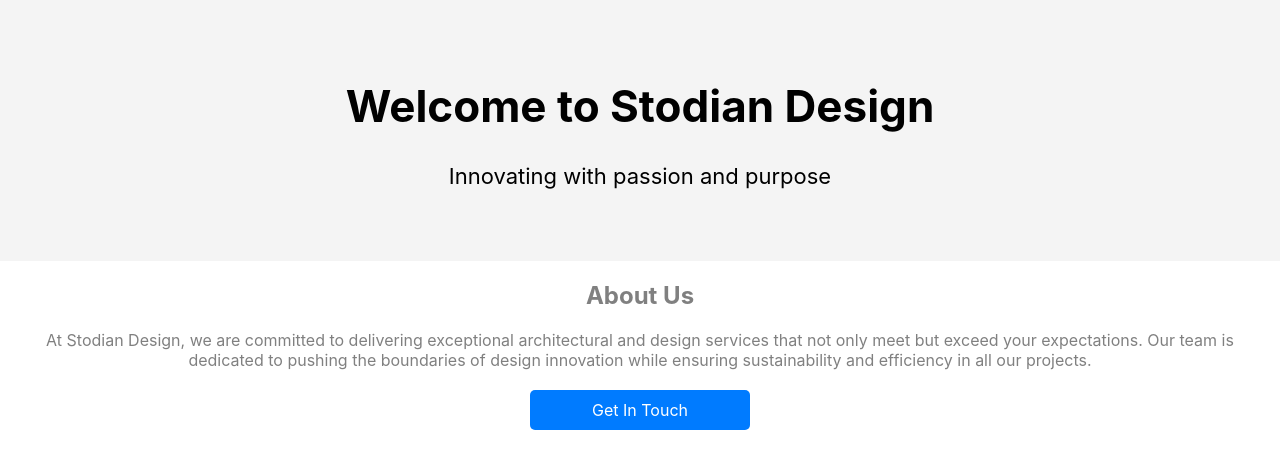
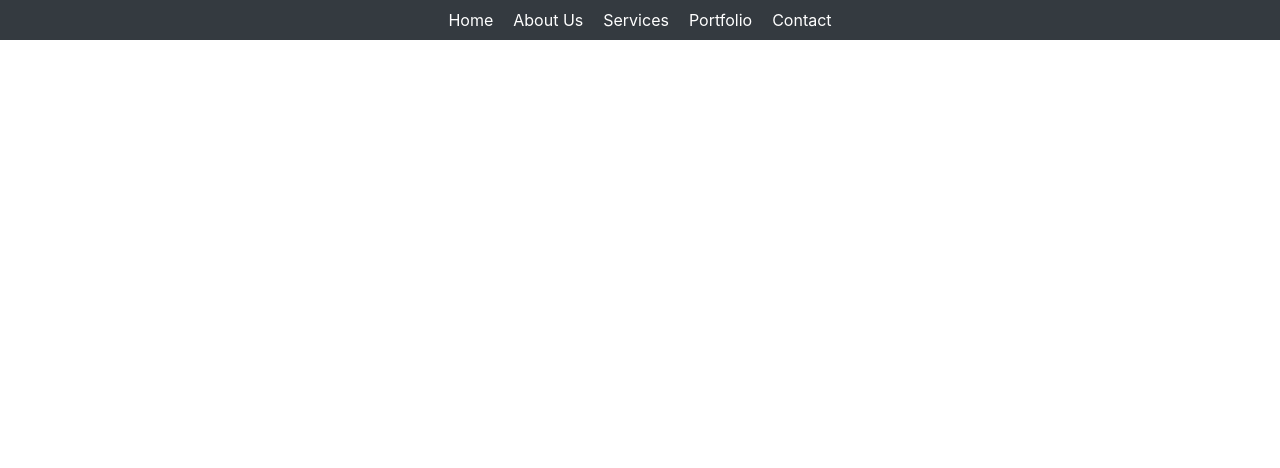
Before and after one commit to Stodian/2.0Stodian.com, a React (Create React App) app in the folder client/: page / in a window 1280 px wide. Shown: the top 468 px of the page. Built offline with nearby package versions, Linux system fonts and the light colour scheme.

Commit message:
structure

```diff
--- a/client/src/App.js
+++ b/client/src/App.js
@@ -1,4 +1,6 @@
+import React from 'react';
 import { BrowserRouter as Router, Route, Routes } from 'react-router-dom';
+import Header from './components/Header';
 import Home from './pages/Home';
 import AboutUs from './pages/AboutUs';
 import Services from './pages/Services';
@@ -8,13 +10,16 @@ import Contact from './pages/Contact';
 function App() {
     return (
         <Router>
-            <Routes>
-                <Route path="/" element={<Home />} />
-                <Route path="/about-us" element={<AboutUs />} />
-                <Route path="/services" element={<Services />} />
-                <Route path="/portfolio" element={<Portfolio />} />
-                <Route path="/contact" element={<Contact />} />
-            </Routes>
+            <div>
+                <Header />
+                <Routes>
+                    <Route path="/" exact component={Home} />
+                    <Route path="/about" component={AboutUs} />
+                    <Route path="/services" component={Services} />
+                    <Route path="/portfolio" component={Portfolio} />
+                    <Route path="/contact" component={Contact} />
+                </Routes>
+            </div>
         </Router>
     );
 }
--- /dev/null
+++ b/client/src/components/Header.js
@@ -0,0 +1,41 @@
+import React from 'react';
+import { Link } from 'react-router-dom';
+
+function Header() {
+    const headerStyle = {
+        backgroundColor: '#343a40',
+        color: '#ffffff',
+        padding: '10px 20px',
+        textAlign: 'center'
+    };
+
+    const navStyle = {
+        margin: '0',
+        padding: '0',
+        display: 'flex',
+        justifyContent: 'center',
+        listStyle: 'none'
+    };
+
+    const linkStyle = {
+        margin: '0 10px',
+        color: 'white',
+        textDecoration: 'none'
+    };
+
+    return (
+        <header style={headerStyle}>
+            <nav>
+                <ul style={navStyle}>
+                    <li><Link to="/" style={linkStyle}>Home</Link></li>
+                    <li><Link to="/about" style={linkStyle}>About Us</Link></li>
+                    <li><Link to="/services" style={linkStyle}>Services</Link></li>
+                    <li><Link to="/portfolio" style={linkStyle}>Portfolio</Link></li>
+                    <li><Link to="/contact" style={linkStyle}>Contact</Link></li>
+                </ul>
+            </nav>
+        </header>
+    );
+}
+
+export default Header;
--- a/package.json
+++ b/package.json
@@ -17,6 +17,7 @@
     "concurrently": "^8.2.2",
     "express": "^4.19.2",
     "nodemon": "^3.1.0",
-    "pg": "^8.11.5"
+    "pg": "^8.11.5",
+    "react-router-dom": "^6.23.1"
   }
 }
```
Also changed, not shown: client/src/components/Footer.js (added), 1 other file (tests, documents, lock files or other folders).
